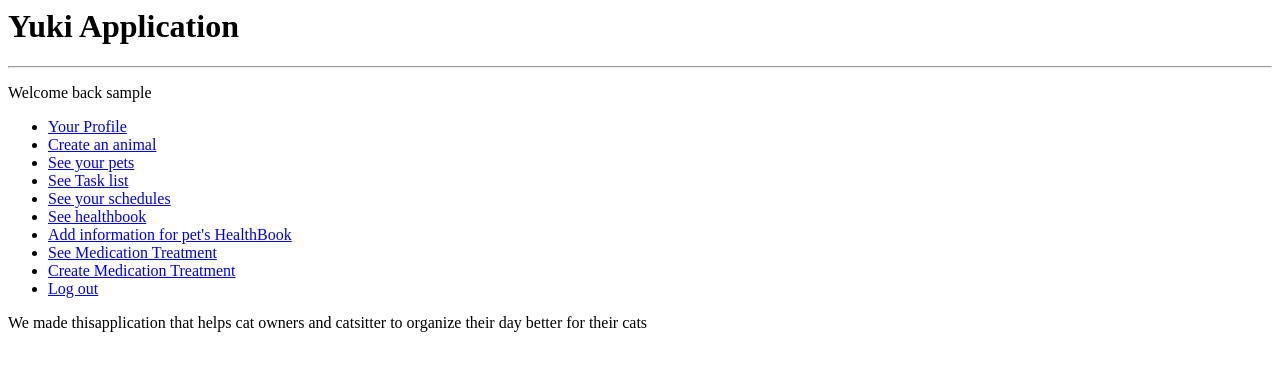
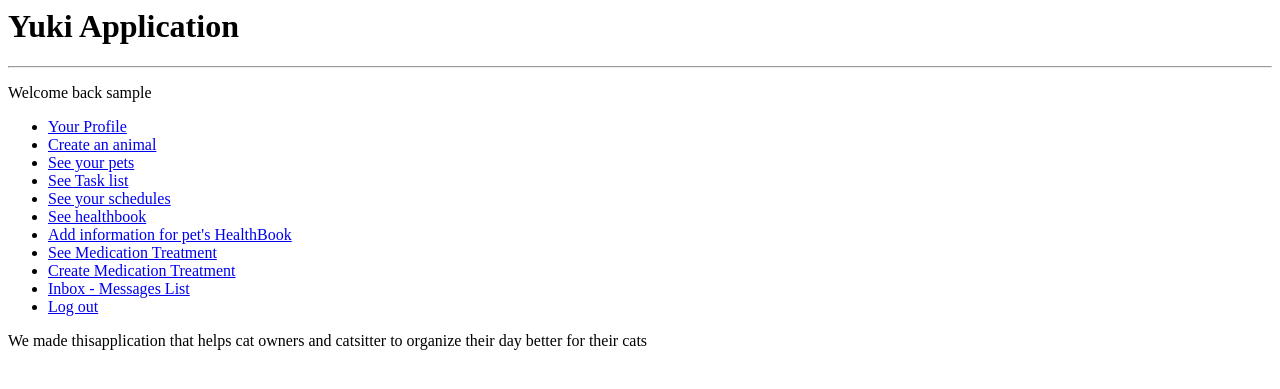
Before and after one commit to jonathanreveille/yuki_app, a Django app: page / in a window 1280 px wide. Shown: the top 389 px of the page. Run offline with Django 3.2, Linux system fonts and the light colour scheme; the visitor is signed in with stand-in values (Sample User, id 1).

Commit message:
added link for Message application

```diff
--- a/animals/templates/animals/home.html
+++ b/animals/templates/animals/home.html
@@ -17,6 +17,8 @@
         <li><a href="{% url 'healthbook:medication_list'%}">See Medication Treatment</a></li>
         <li><a href="{% url 'healthbook:medication_create'%}">Create Medication Treatment</a></li>
 
+        <li><a href="{% url 'messenger:message_list'%}">Inbox - Messages List</a></li>
+
         <li><a href="{% url 'logout' %}">Log out</a></li>
 
     </ul>
```
